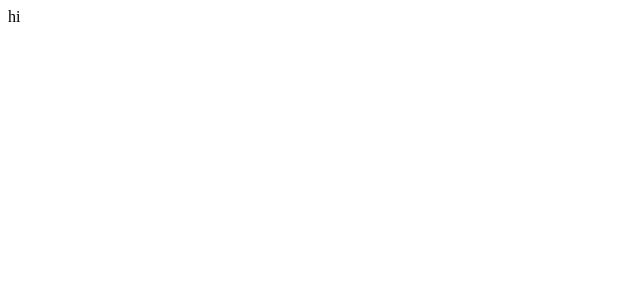
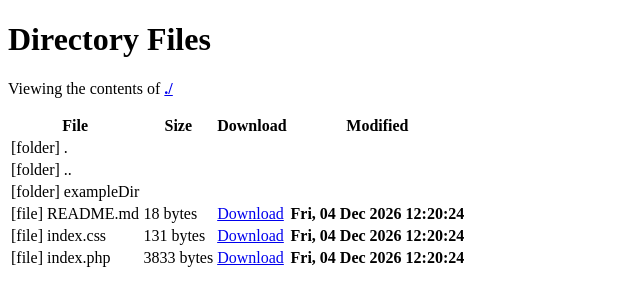
Before and after one commit to Lovely-Experiences/Directory-Viewer, a PHP site: page / in a window 1280 px wide. Before the commit the part shown is almost empty. Shown: the top 306 px of the page, without its empty margins (0-640 px from the left). Run offline with PHP 8.4, Linux system fonts and the light colour scheme.

Commit message:
Base of the display ability is finished.

```diff
--- a/index.php
+++ b/index.php
@@ -1,15 +1,122 @@
 <!DOCTYPE html>
 <html lang="en">
+
+<!--
+
+    Directory Viewer
+    https://github.com/Lovely-Experiences/Directory-Viewer
+
+    Licensed under the Apache License 2.0
+
+-->
+
+<?php
+
+/* --- SETTINGS/CONFIGURATION --- */
+
+$path = './'; // Path to be viewed. It's important that you include the '/' at the end.
+$recursive = true; // If true, child directories will be viewable as well.
+$ignoredFiles = ['example']; // File extensions or the names of files that should be excluded.
+$cssPath = 'index.css'; // Path to the css file.
+
+$displayLink = true; // If true, the file name will also be a link to the file.
+$displayLink_NewTab = false; // If true, file links will open in a new tab.
+$displaySize = true; // If true, the size of the file is displayed.
+$displayDownloadLink = true; // If true, the download link to a file is provided.
+$displayModifiedTime = true; // If true, the date of which the file was last modified will be displayed.
+$displayModifiedTime_Format = 'D, d M Y H:i:s'; // Format of which 'displayModifiedTime' is to be displayed in.
+
+// Please remove the following 4 lines if you are using this in production.
+ini_set('display_errors', 1);
+ini_set('display_startup_errors', 1);
+error_reporting(E_ALL);
+clearstatcache();
+
+?>
+
 <head>
     <meta charset="UTF-8">
     <meta name="viewport" content="width=device-width, initial-scale=1.0">
     <title>Directory Viewer</title>
+    <link rel="stylesheet" href="<?php echo $cssPath ?>">
 </head>
+
 <body>
+
     <?php
+    if ($recursive and isset($_GET['folder'])) {
+        $childFolder = htmlspecialchars($_GET['folder']);
+        if ($childFolder)
+            $path = $path . str_replace('..', '', $childFolder) . '/';
+    }
+    ?>
 
-    echo 'hi';
+    <h1>Directory Files</h1>
 
-    ?>
+    <p>
+        Viewing the contents of
+        <b>
+            <a href="<?php echo $path ?>"><?php echo $path ?></a>
+        </b>
+    </p>
+
+    <table>
+        <tr>
+            <th>File</th>
+
+            <?php
+            if ($displaySize)
+                echo '<th>Size</th>';
+            if ($displayDownloadLink)
+                echo '<th>Download</th>';
+            if ($displayModifiedTime)
+                echo '<th>Modified</th>';
+            ?>
+
+        </tr>
+
+        <?php
+        $files_Folders = [];
+        $files_Normal = [];
+
+        if (is_dir($path)) {
+            foreach (scandir($path) as $file) {
+                $filePath = $path . $file;
+                if (is_dir($filePath)) {
+                    $files_Folders[] = $file;
+                } else {
+                    $files_Normal[] = $file;
+                }
+            }
+        }
+
+        $files = array_merge($files_Folders, $files_Normal);
+        foreach ($files as $file) {
+            $filePath = $path . $file;
+            if (is_dir($filePath)) {
+                if (!in_array($file, $ignoredFiles)) {
+                    echo '<tr><td>[folder] ' . $file . '</td></tr>';
+                }
+            } else {
+                $fileExpanded = explode('.', $file);
+                $fileExtension = end($fileExpanded);
+                $fileName = reset($fileExpanded);
+                if (!in_array($fileExtension, $ignoredFiles) and !in_array($fileName, $ignoredFiles)) {
+                    echo '<tr>';
+                    echo '<td>[file] ' . $file . '</td>';
+                    if ($displaySize)
+                        echo '<td>' . filesize($filePath) . ' bytes</td>';
+                    if ($displayDownloadLink)
+                        echo '<td><a href="' . $filePath . '" download>Download</a></td>';
+                    if ($displayModifiedTime)
+                        echo '<th>' . date($displayModifiedTime_Format, filemtime($filePath)) . '</th>';
+                    echo '</tr>';
+                }
+            }
+        }
+        ?>
+
+    </table>
 </body>
+
 </html>
```
Also changed, not shown: index.css (added, +8 -0 lines), exampleDir/bye.txt (added), exampleDir/hello.txt (added), 1 other file.
